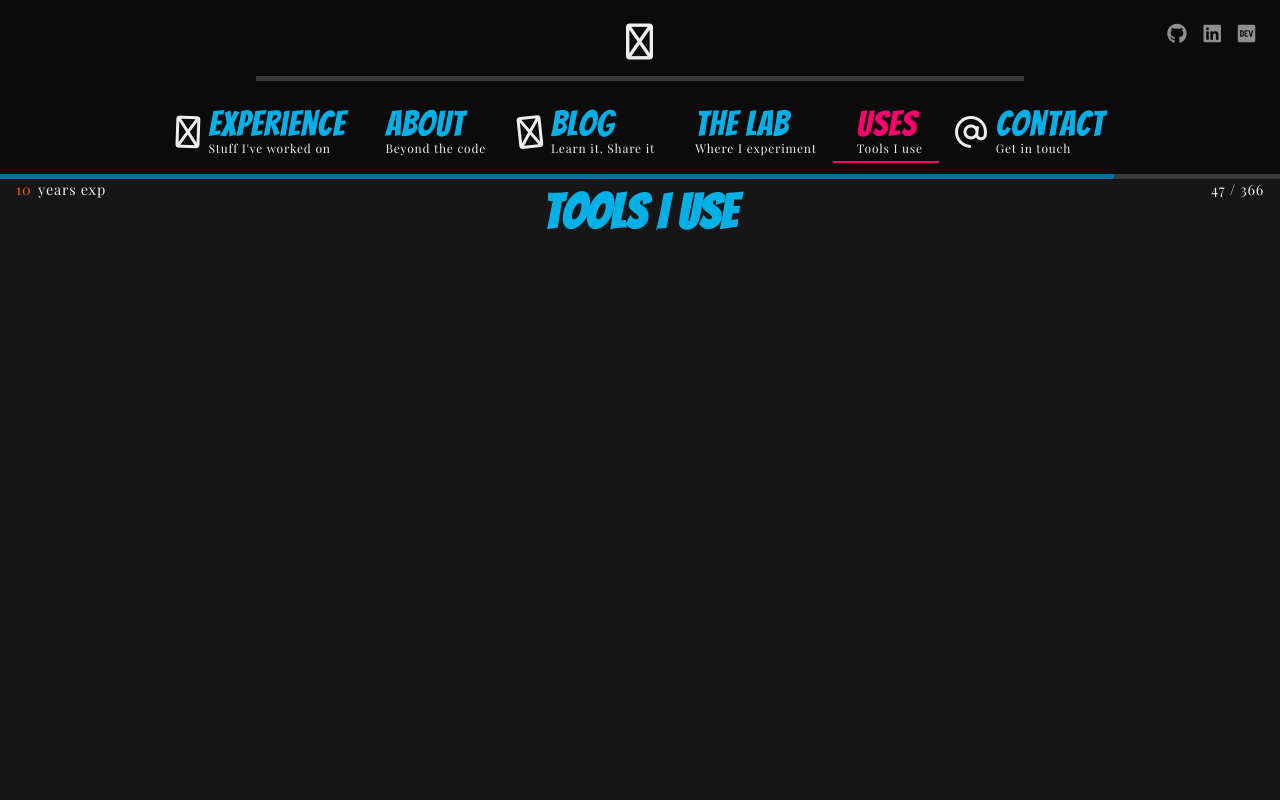
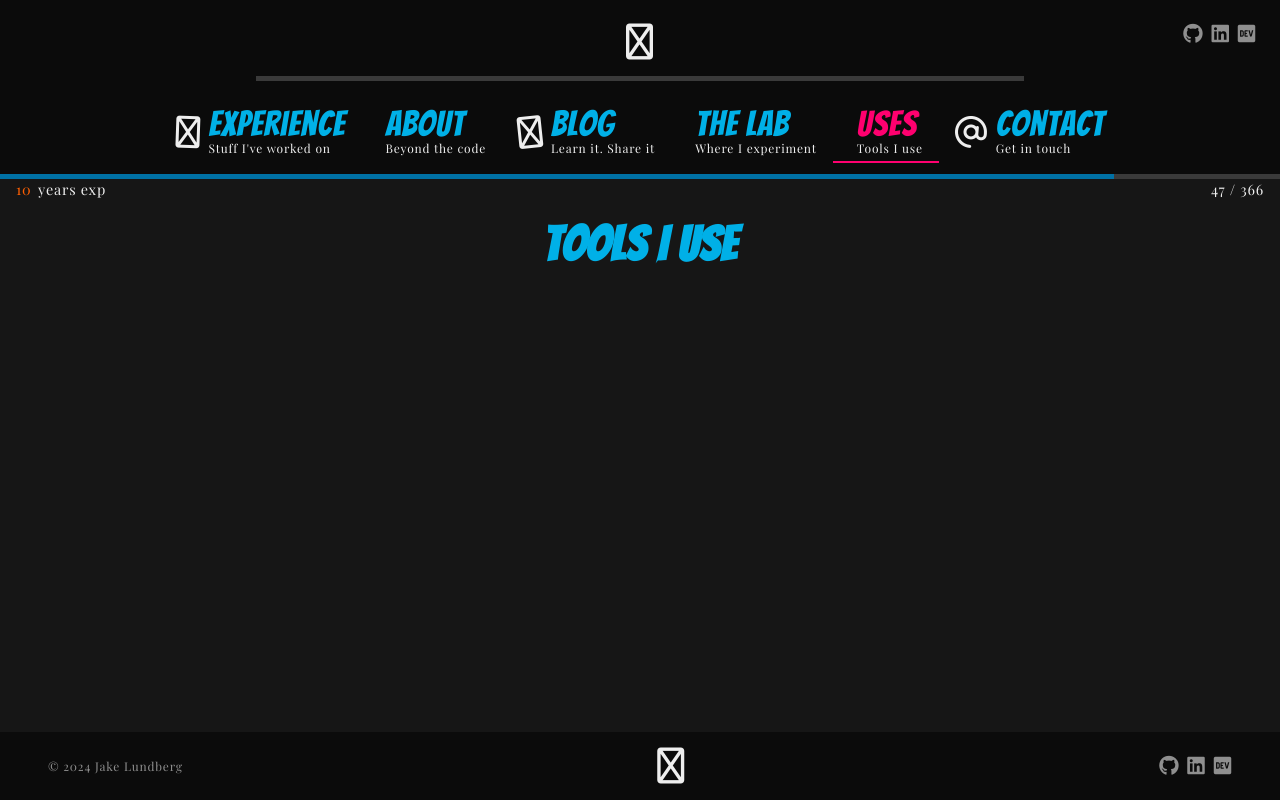
Before and after one commit to iamthe-Wraith/jakelundberg, a SvelteKit app: page /uses in a window 1280 px wide. Built offline with nearby package versions, Linux system fonts and the light colour scheme; some icons are missing.

Commit message:
feat: adds footer to all pages

```diff
--- /dev/null
+++ b/src/lib/components/Logo.svelte
@@ -0,0 +1,19 @@
+<a href="/" class="logo">
+    <i class="fa-regular fa-ghost"></i>
+</a>
+
+<style>
+    .logo {
+        display: flex;
+        color: var(--primary-500);
+        color: var(--neutral-900);
+
+        &:hover {
+            color: var(--neutral-400);
+        }
+
+        & i {
+            font-size: 2.25rem;
+        }
+    }
+</style>
--- /dev/null
+++ b/src/lib/components/SocialLinks.svelte
@@ -0,0 +1,51 @@
+<script lang="ts">
+    const socialItems = [
+        {
+            text: 'GitHub',
+            route: 'https://github.com/iamthe-Wraith',
+            icon: 'fa-brands fa-github',
+        },
+        {
+            text: 'LinkedIn',
+            route: 'https://www.linkedin.com/in/jake-lundberg/',
+            icon: 'fa-brands fa-linkedin',
+        },
+        {
+            text: 'Dev.to',
+            route: 'https://dev.to/wraith',
+            icon: 'fa-brands fa-dev',
+        }
+    ];
+</script>
+
+<div class="social-links">
+    {#each socialItems as { text, route, icon }}
+        <a
+            href={route}
+            target="_blank"
+            class="social-item"
+            aria-label={text}
+        >
+            <i class={icon}></i>
+        </a>
+    {/each}
+</div>
+
+<style>
+    .social-links {
+        display: flex;
+        gap: 0.5rem;
+    }
+
+    .social-item {
+        color: var(--neutral-600);
+
+        &:hover {
+            color: var(--accent1-500);
+        }
+
+        & i {
+            font-size: 1.25rem;
+        }
+    }
+</style>
--- a/src/routes/(portfolio)/about/+page.svelte
+++ b/src/routes/(portfolio)/about/+page.svelte
@@ -7,5 +7,6 @@
 		width: 96%;
 		max-width: 50rem;
 		margin: 0 auto;
+		padding-top: 2rem;
 	}
 </style>
--- a/src/routes/(portfolio)/contact/+page.svelte
+++ b/src/routes/(portfolio)/contact/+page.svelte
@@ -7,5 +7,6 @@
 		width: 96%;
 		max-width: 50rem;
 		margin: 0 auto;
+		padding-top: 2rem;
 	}
 </style>
--- a/src/routes/(portfolio)/experience/+page.svelte
+++ b/src/routes/(portfolio)/experience/+page.svelte
@@ -7,5 +7,6 @@
 		width: 96%;
 		max-width: 50rem;
 		margin: 0 auto;
+		padding-top: 2rem;
 	}
 </style>
--- a/src/routes/(portfolio)/uses/+page.svelte
+++ b/src/routes/(portfolio)/uses/+page.svelte
@@ -7,5 +7,6 @@
 		width: 96%;
 		max-width: 50rem;
 		margin: 0 auto;
+		padding-top: 2rem;
 	}
 </style>
--- a/src/routes/+layout.svelte
+++ b/src/routes/+layout.svelte
@@ -3,24 +3,8 @@
     import { page } from '$app/stores';
 	import { onMount } from 'svelte';
 	import CareerExp from '$lib/components/CareerExp.svelte';
-
-    const socialItems = [
-        {
-            text: 'GitHub',
-            route: 'https://github.com/iamthe-Wraith',
-            icon: 'fa-brands fa-github',
-        },
-        {
-            text: 'LinkedIn',
-            route: 'https://www.linkedin.com/in/jake-lundberg/',
-            icon: 'fa-brands fa-linkedin',
-        },
-        {
-            text: 'Dev.to',
-            route: 'https://dev.to/wraith',
-            icon: 'fa-brands fa-dev',
-        }
-    ];
+	import Logo from '$lib/components/Logo.svelte';
+	import SocialLinks from '$lib/components/SocialLinks.svelte';
 
     const navItems = [
         {
@@ -123,21 +107,10 @@
             <div class="top">
                 <div class="side left"></div>
 
-                <a href="/" class="logo">
-                    <i class="fa-regular fa-ghost"></i>
-                </a>
+                <Logo />
 
                 <div class="side right">
-                    {#each socialItems as { text, route, icon }}
-                        <a
-                            href={route}
-                            target="_blank"
-                            class="social-item"
-                            aria-label={text}
-                        >
-                            <i class={icon}></i>
-                        </a>
-                    {/each}
+                    <SocialLinks />
                 </div>
             </div>
 
@@ -171,12 +144,27 @@
     <main>
         <slot></slot>
     </main>
+
+    <footer>
+        <div class="side left">
+            <p class="copywrite">&copy; {new Date().getFullYear()} Jake Lundberg</p>
+        </div>
+
+        <Logo />
+
+        <div class="side right">
+            <SocialLinks />
+        </div>
+    </footer>
 </div>
 
 <style>
     .app {
+        display: flex;
+        flex-direction: column;
+        justify-content: flex-start;
         width: 100vw;
-        height: 100vh;
+        min-height: 100vh;
         overflow: auto;
     }
 
@@ -223,12 +211,6 @@
             background: var(--neutral-300);
         };
 
-        & .logo {
-            &:hover {
-                color: var(--neutral-400);
-            }
-        }
-
         & .side {
             display: flex;
             gap: 1rem;
@@ -246,18 +228,6 @@
             &.left {
                 justify-content: flex-start;
             }
-        }
-    }
-
-    .social-item {
-        color: var(--neutral-600);
-
-        &:hover {
-            color: var(--accent1-500);
-        }
-
-        & i {
-            font-size: 1.25rem;
         }
     }
 
@@ -373,13 +343,31 @@
         }
     }
 
-    .logo {
+    main {
+        flex-grow: 1;
+    }
+
+    footer {
         display: flex;
-        color: var(--primary-500);
-        color: var(--neutral-900);
+        justify-content: space-between;
+        align-items: center;
+        margin-top: 2rem;
+        padding: 1rem 3rem;
+        background: var(--neutral-100);
 
-        & i {
-            font-size: 2.25rem;
+        & > div:first-child {
+            display: flex;
+            flex-direction: column;
+            align-items: flex-start;
+            gap: 0.5rem;
+            justify-content: space-between;
+        }
+
+        & .copywrite {
+            margin: 0;
+            font-size: 0.75rem;
+            color: var(--neutral-600);
+            line-height: 0.9rem;
         }
     }
 </style>
```
Also changed, not shown: src/routes/(portfolio)/+page.svelte (+5 -3 lines).
